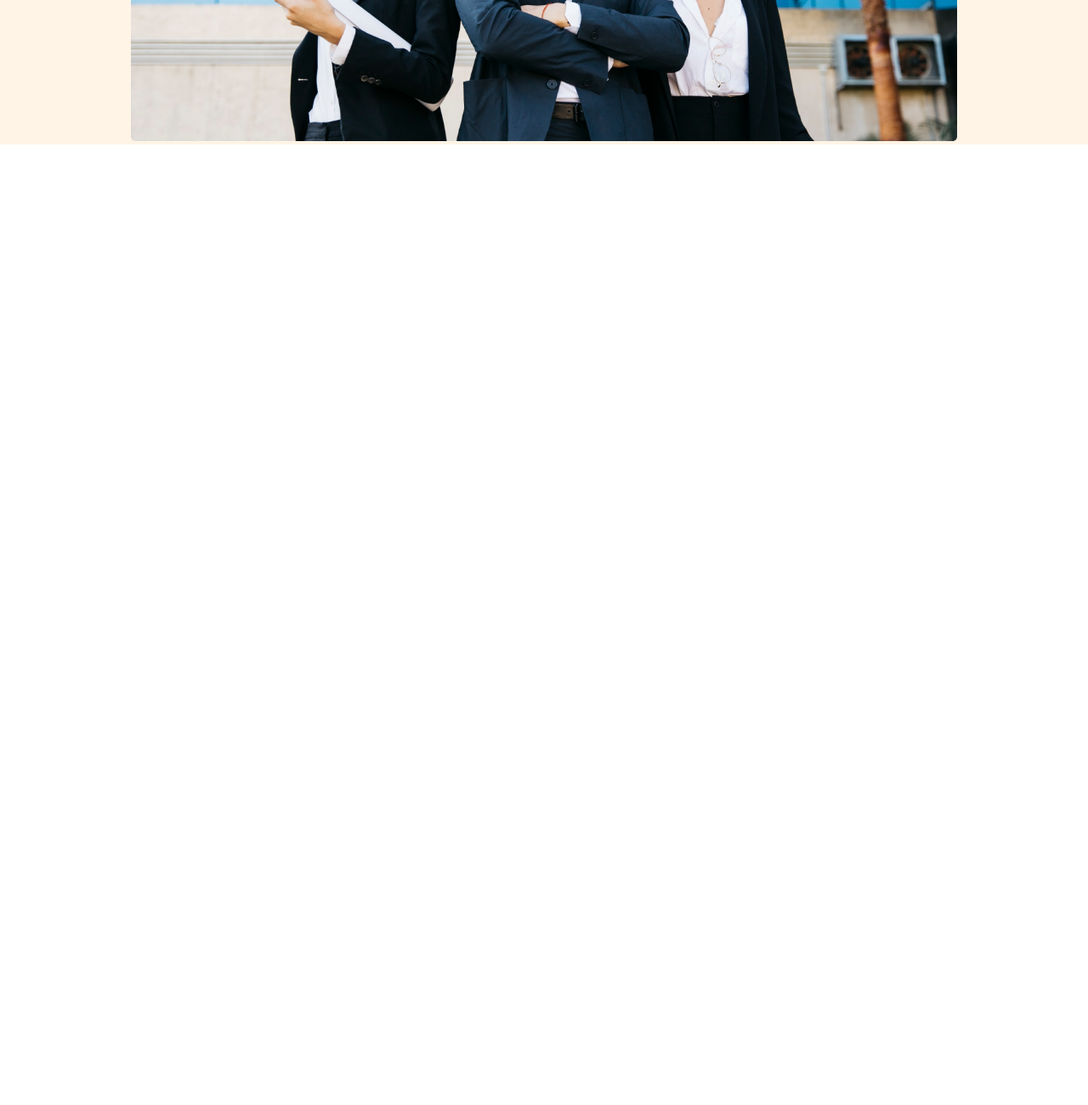
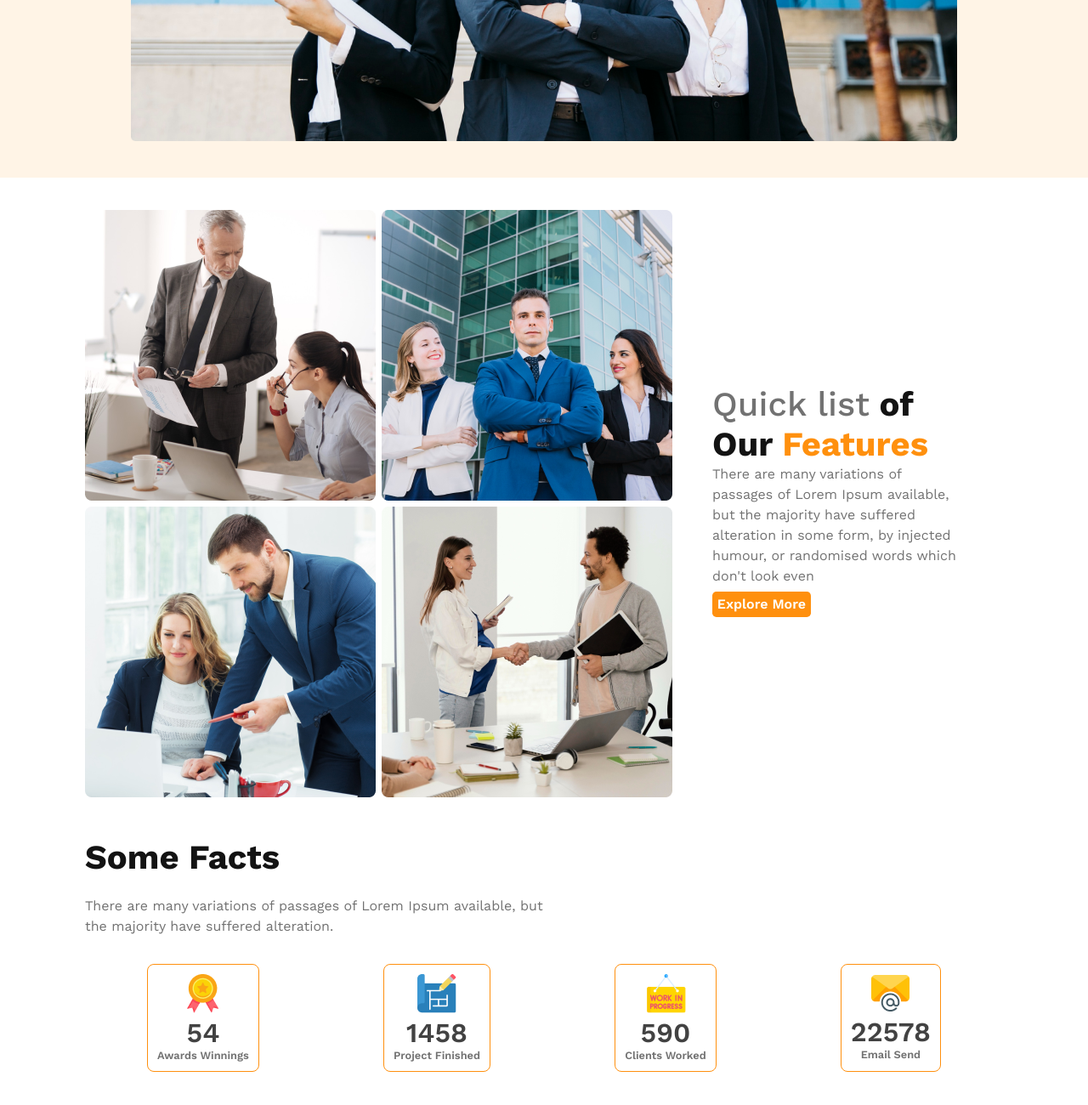
Before and after one commit to nhnaahid/g3-architects, a plain HTML site: page index.html in a window 1280 px wide. Shown: the part 720-2020 px from the top of the page at 85% size. Before the commit the page ends 929 px from the top, so only its background shows below. Drawn offline with nearby package versions, Linux system fonts and the light colour scheme.

Commit message:
main added

```diff
--- a/index.html
+++ b/index.html
@@ -25,7 +25,9 @@
         <section class="banner">
             <div class="banner-content">
                 <h1 class="banner-title">Brand New Group of Architects </h1>
-                <p class="banner-description">There are many variations of passages of Lorem Ipsum available, but the majority have suffered alteration in some form, by injected humour, or randomised words which don't look even</p>
+                <p class="banner-description">There are many variations of passages of Lorem Ipsum available, but the
+                    majority have suffered alteration in some form, by injected humour, or randomised words which don't
+                    look even</p>
                 <button class="btn-primary">Explore More</button>
             </div>
             <div class="banner-img">
@@ -34,7 +36,55 @@
         </section>
     </header>
     <main>
+        <!-- Teams Section -->
+        <section class="team-container">
+            <div class="team-img-container">
+                <img src="images/team1.png " alt="">
+                <img src="images/team2.png" alt="">
+                <img src="images/team3.png" alt="">
+                <img src="images/team4.png" alt="">
+            </div>
+            <div class="team-content">
+                <h1 class="team-content-title"><span class="quick-list">Quick list</span><span class="of-our"> of Our
+                    </span><span class="features">Features</span></h1>
+                <p class="team-content-description">There are many variations of passages of Lorem Ipsum available, but
+                    the majority have suffered alteration in some form, by injected humour, or randomised words which
+                    don't look even</p>
+                <button class="btn-primary">Explore More</button>
+            </div>
 
+        </section>
+        <!-- Some facts section -->
+        <section class="fact-container">
+            <div class="fact-text">
+                <h3 class="fact-title">Some Facts</h3>
+                <p class="fact-description">There are many variations of passages of Lorem Ipsum available, but the
+                    majority have suffered alteration.</p>
+            </div>
+            <div class="fact-card-container">
+                <div class="card">
+                    <img src="images/icons/ribon.png" alt="">
+                    <h2 class="card-data">54</h2>
+                    <p class="card-description">Awards Winnings</p>
+                </div>
+                <div class="card">
+                    <img src="images/icons/projects.png" alt="">
+                    <h2 class="card-data">1458</h2>
+                    <p class="card-description">Project Finished</p>
+                </div>
+                <div class="card">
+                    <img src="images/icons/customers.png" alt="">
+                    <h2 class="card-data">590</h2>
+                    <p class="card-description">Clients Worked</p>
+                </div>
+                <div class="card">
+                    <img src="images/icons/email.png" alt="">
+                    <h2 class="card-data">22578</h2>
+                    <p class="card-description">Email Send</p>
+                </div>
+            </div>
+
+        </section>
     </main>
     <footer>
 
--- a/styles/style.css
+++ b/styles/style.css
@@ -79,6 +79,7 @@ nav h1 {
 
 .banner-img {
     margin: 3% 12%;
+    padding-bottom: 3%;
 }
 
 .banner-img img {
@@ -86,20 +87,145 @@ nav h1 {
     height: 100%;
 }
 
+/* Main Style */
+main {
+    max-width: 1080px;
+    margin: 0 auto;
+}
 
+.team-container {
+    /* width: 75%; */
+    /* margin: 0 auto; */
+    display: flex;
+    align-items: center;
+    margin-bottom: 3%;
+    /* gap: 5%; */
+}
 
+.team-img-container {
+    display: grid;
+    grid-template-columns: repeat(2, 1fr);
+    gap: 1%;
+}
+
+.team-content {
+    padding-left: 5%;
+    padding-right: 5%;
+}
+
+.quick-list {
+    color: #727272;
+    font-size: 2.5rem;
+    font-weight: 500;
+}
+
+.of-our {
+    color: #131313;
+    font-size: 2.5rem;
+    font-weight: 700;
+}
+
+.features {
+    color: #FF900E;
+    font-size: 2.5rem;
+    font-weight: 700;
+}
+
+.team-content-description {
+    color: #727272;
+    font-size: 1rem;
+    font-weight: 400;
+    line-height: 1.5rem;
+}
+
+/* Some fact style */
+.fact-container{
+    margin-bottom: 5%;
+}
+.fact-text {
+    width: 50%;
+    margin-top: 5%;
+}
+
+.fact-title {
+    color: var(--Dark-01, #131313);
+    font-size: 2.5rem;
+    font-weight: 700;
+}
+
+.fact-description {
+    color: var(--Dark-03, #727272);
+    font-size: 1rem;
+    font-weight: 400;
+    line-height: 1.5rem;
+    padding-top: 4%;
+}
+
+.fact-card-container {
+    display: flex;
+    justify-content: space-around;
+    margin-top: 3%;
+}
+
+.card {
+    border-radius: 0.5rem;
+    border: 1px solid #FF900E;
+    text-align: center;
+    padding: 1%;
+}
+
+.card-data {
+    color: var(--Dark-02, #424242);
+    font-size: 2rem;
+    font-weight: 600;
+}
+
+.card-description {
+    color: var(--Dark-03, #727272);
+    font-size: 0.8rem;
+    font-weight: 600;
+}
 
 /* Responsive Style */
 /* Smaller Devices */
 @media screen and (max-width:576px) {
-    nav{
+
+    nav,
+    .team-container,
+    .fact-card-container
+     {
         flex-direction: column;
     }
 
+    .team-img-container {
+        grid-template-columns: 1fr;
+    }
+
+    .team-content {
+        text-align: center;
+        padding-top: 15%;
+    }
+    .fact-text{
+        margin: auto;
+        text-align: center;
+    }
+    .fact-card-container{
+        margin: 20%;
+        gap: 20px;
+    }
+
 }
+
 /* Medium Devices */
 @media screen and (min-width:576px) and (max-width:960px) {
-    nav{
+
+    nav,
+    .team-container {
         flex-direction: column;
     }
+
+    .team-content {
+        text-align: center;
+        padding-top: 5%;
+    }
 }
```
